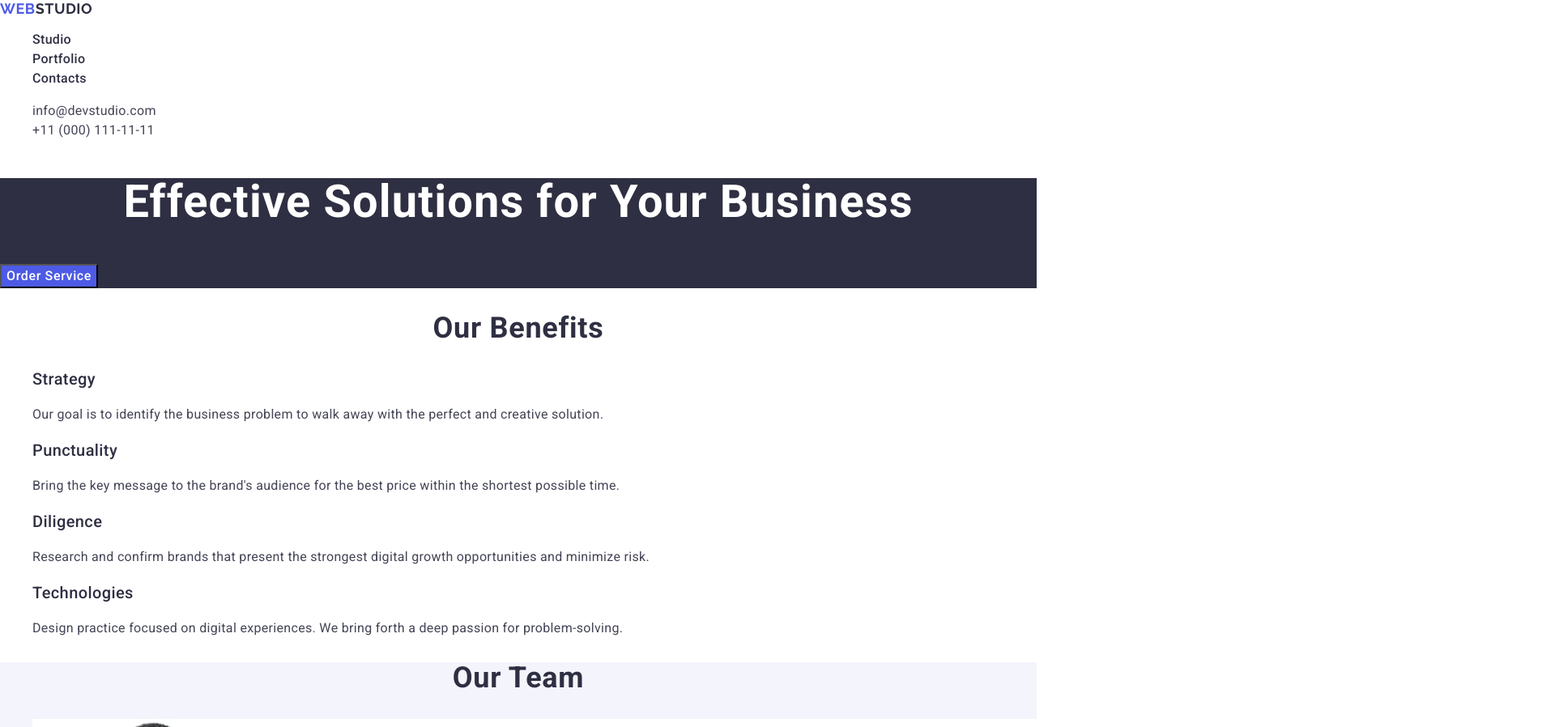
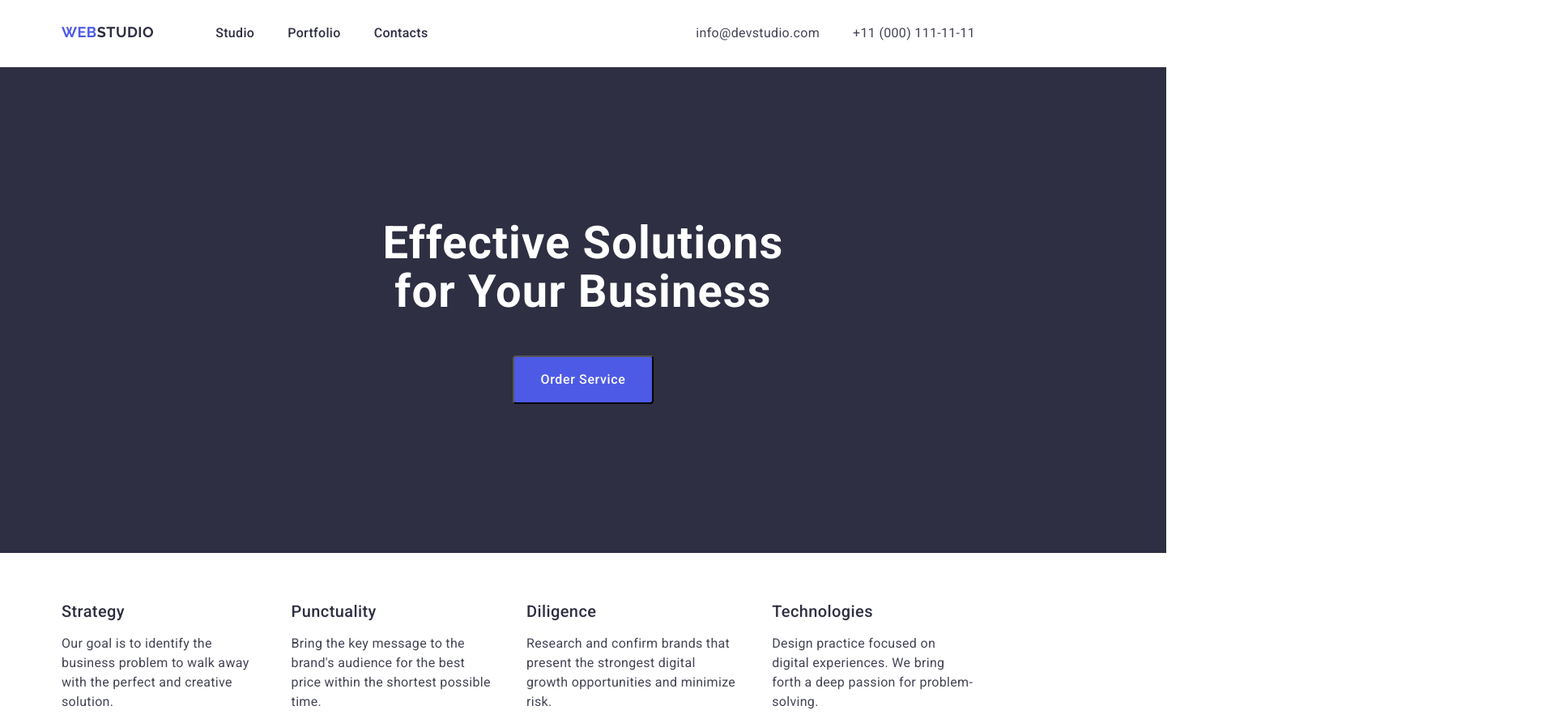
Before and after one commit to Hanna-Nahrebelna/goit-markup-hw-03, a plain HTML site: page index.html in a window 1280 px wide. Shown: the top 898 px of the page at 81% size, 1920 px wide, since content can reach past the window. Drawn offline with nearby package versions, Linux system fonts and the light colour scheme.

Commit message:
modified: index.html, css/styles.css,

```diff
--- a/css/styles.css
+++ b/css/styles.css
@@ -1,11 +1,25 @@
 /* ========COMMON STYLES======== */
-.list {
-    list-style-type: none;
+h1,
+h2,
+h3,
+h4,
+h5,
+h6
+p {
+    margin-top: 0;
+    margin-bottom: 0;
 }
 
-.link {
-    text-decoration: none;
+ul, ol {
+    margin-top: 0;
+    margin-bottom: 0;
+    padding-left: 0;
 }
+
+img {
+    display: block;
+}
+
 
 button {
     cursor: pointer;
@@ -16,14 +30,65 @@ button:focus {
     color: #4D5AE5;
 }
 
+.list {
+    list-style-type: none;
+}
+
+.link {
+    text-decoration: none;
+}
+
 body {
     font-family: Roboto, sans-serif;
     color: #434455;
     background-color: #FFFFFF;
 }
+
+.container-header {
+    width: 1158px;
+    margin-left: auto;
+    margin-right: auto;
+    padding-left: 15px;
+    padding-right: 15px;
+    display: flex;
+    justify-content: space-between;
+}
+
+.container {
+    width: 1158px;
+    margin-left: auto;
+    margin-right: auto;
+    padding-left: 15px;
+    padding-right: 15px;
+}
+
+.sections {
+    padding-top: 60px;
+    padding-bottom: 60px;
+}
+
 /* ========/COMMON STYLES======== */
 
 /* ========HEADR STYLES======== */
+.page-header {
+    padding-top: 29px;
+    padding-bottom: 30px;
+}
+
+.page-navigation {
+    display: flex;
+}
+
+.menu  {
+    display: flex;
+    column-gap: 40px;
+}
+
+.list {
+    display: flex;
+    column-gap: 41px;
+}
+
 .logotype {
     font-family: 'Raleway', sans-serif;
     font-size: 18px;
@@ -31,7 +96,8 @@ body {
     line-height: 1.17;
     letter-spacing: 0.03em;
     text-transform: uppercase;
-    color: var(--NAVY-BLUE, #4d5ae5);
+    color: #4d5ae5;
+    margin-right: 76px;
 }
 
 .span-headr {
@@ -76,6 +142,18 @@ body {
 /* ========BODE STYLE=========== */
 .hero {
     background-color: #2e2f42;
+    width: 1440px;
+    height: 600px;
+    margin-left: auto;
+    margin-right: auto;
+
+}
+
+.main-title {
+    width: 496px;
+    margin-left: auto;
+    margin-right: auto;
+    margin-bottom: 48px;
 }
 
 .title-benefits {
@@ -96,22 +174,30 @@ body {
     line-height: 1.07;
     letter-spacing: 0.02em;
     color: var(--WHITE, #FFFFFF);
+    padding-top: 188px;
 }
 
 .button-mail {
+    display: flex;
+    padding: 16px 32px;
+    border-radius: 4px;
+    margin-left: auto;
+    margin-right: auto;
     font-family: 'Roboto', sans-serif;
     font-size: 16px;
     font-weight: 500;
     line-height: 1.5;
     letter-spacing: 0.04em;
-    color: var(--WHITE, #FFFFFF);
+    color: #FFFFFF;
     background-color: #4D5AE5;
 }
+
 
 .button-mail:hover,
 .button-mail:focus {
     background-color: #404BBF;
 }
+
 
 .benefits {
     font-family: 'Roboto', sans-serif;
@@ -119,7 +205,7 @@ body {
     font-weight: 500;
     line-height: 1.2;
     letter-spacing: 0.02em;
-    color: var(--NAVY-BLUE, #2E2F42);
+    color: #2E2F42;
 }
 
 .benefits-text {
@@ -132,6 +218,10 @@ body {
 
 .our-team {
     background-color: #F4F4FD;
+    width: 1440px;
+    height: 732px;
+    margin-left: auto;
+    margin-right: auto;
 }
 
 .title-team {
@@ -156,6 +246,11 @@ body {
 
 .team-background {
     background-color: #FFFFFF;
+}
+
+.title-team {
+    padding-bottom:  72px;
+    padding-top: 120px;
 }
 
 .team-text {
@@ -203,6 +298,11 @@ body {
 
 .mail-footer {
     background-color: #2E2F42;
+    width: 1440px;
+    height: 312px;
+    margin-left: auto;
+    margin-right: auto;
+
 }
 
 .logotype-footer {
--- a/index.html
+++ b/index.html
@@ -24,11 +24,12 @@
 <body>
   <!--PAGE HEADR-->
   <header class="page-header">
+    <div class="container-header">
       <nav class="page-navigation">
       <a class="logotype link" href="./index.html">Web<span class="span-headr">Studio</span>
       </a>
         <ul class="menu list">
-        <li class="menu-item" >
+          <li class="menu-item">
             <a class="menu-link link" href="./index.html">Studio</a>
           </li>
           <li class="menu-item">
@@ -49,18 +50,22 @@
           </li>
         </ul>
       </address>
+    </div>
   </header>
 
   <main>
     <!--HERO SECTION-->
     <section class="hero">
+      <div class="container">
         <h1 class="main-title">Effective Solutions for Your Business</h1>
         <button type="button" class="button-mail">Order Service</button>
+      </div>
     </section>
 
     <!--OUR BENEFITS-->
-    <section class="our-benefits">
-      <h2 class="title-benefits">Our benefits</h2>
+    <section class="our-benefits sections">
+      <div class="container">
+        <!--<h2 class="title-benefits">Our benefits</h2>-->
         <ul class="list">
           <li>
             <h3 class="benefits">Strategy</h3>
@@ -88,10 +93,12 @@
             </p>
           </li>
         </ul>
+      </div>
     </section>
 
     <!--OUR TEAM-->
-    <section class="our-team">
+    <section class="our-team sections">
+      <div class="container">
         <h2 class="title-team">Our Team</h2>
         <ul class="list">
           <li class="team-background">
@@ -115,76 +122,58 @@
             <p class="team-text">UI Designer</p>
           </li>
         </ul>
+      </div>
     </section>
 
     <!--OUR PORTFOLIO-->
-    <section class="our-portfolio">
+    <section class="our-portfolio sections">
+      <div class="container">
         <h2 class="title-portfolio">Our Portfolio</h2>
         <ul class="list">
           <li>
-          <img
-          src="./images/our_portfolio/banking-app-img-1.jpg"
-          alt="Banking App"
-          width="360"
-          />
+            <img src="./images/our_portfolio/banking-app-img-1.jpg" alt="Banking App" width="360" />
             <h3 class="portfolio">Banking App</h3>
             <p class="portfolio-text">App</p>
           </li>
           <li>
-          <img
-          src="./images/our_portfolio/cashless-payment-img-2.jpg"
-          alt="Cashless Payment"
-          width="360"
-          />
+            <img src="./images/our_portfolio/cashless-payment-img-2.jpg" alt="Cashless Payment" width="360" />
             <h3 class="portfolio">Cashless Payment</h3>
             <p class="portfolio-text">Marketing</p>
           </li>
           <li>
-          <img
-          src="./images/our_portfolio/meditation-app-img-3.jpg"
-          alt="Meditation App"
-          width="360"
-          />
+            <img src="./images/our_portfolio/meditation-app-img-3.jpg" alt="Meditation App" width="360" />
             <h3 class="portfolio">Meditation App</h3>
             <p class="portfolio-text">App</p>
           </li>
           <li>
-          <img
-          src="./images/our_portfolio/taxi-service-img-4.jpg"
-          alt="Taxi Service"
-          width="360"
-          />
+            <img src="./images/our_portfolio/taxi-service-img-4.jpg" alt="Taxi Service" width="360" />
             <h3 class="portfolio">Taxi Service</h3>
             <p class="portfolio-text">Marketing</p>
           </li>
           <li>
-          <img
-          src="./images/our_portfolio/screen-illustrations-img-5.jpg"
-          alt="Screen Illustrations" width="360"
-          />
+            <img src="./images/our_portfolio/screen-illustrations-img-5.jpg" alt="Screen Illustrations" width="360" />
             <h3 class="portfolio">Screen Illustrations</h3>
             <p class="portfolio-text">Design</p>
           </li>
           <li>
-          <img
-          src="./images/our_portfolio/online-courses-img-6.jpg"
-          alt="Online Courses"
-          width="360"
-          />
+            <img src="./images/our_portfolio/online-courses-img-6.jpg" alt="Online Courses" width="360" />
             <h3 class="portfolio">Online Courses</h3>
             <p class="portfolio-text">Marketing</p>
           </li>
         </ul>
+      </div>
     </section>
   </main>
 
   <!--FOOTER PAGE-->
   <footer class="mail-footer">
+    <div class="container">
       <a class="logotype-footer link" href="./index.html">Web<span class="span-studio">Studio</span></a>
       <p class="footer-text">
         Increase the flow of customers and sales for your business with digital
         marketing & growth solutions.
       </p>
+    </div>
   </footer>
 </body>
 </html>
```
Lines whose indentation alone changed are shown as unchanged.
